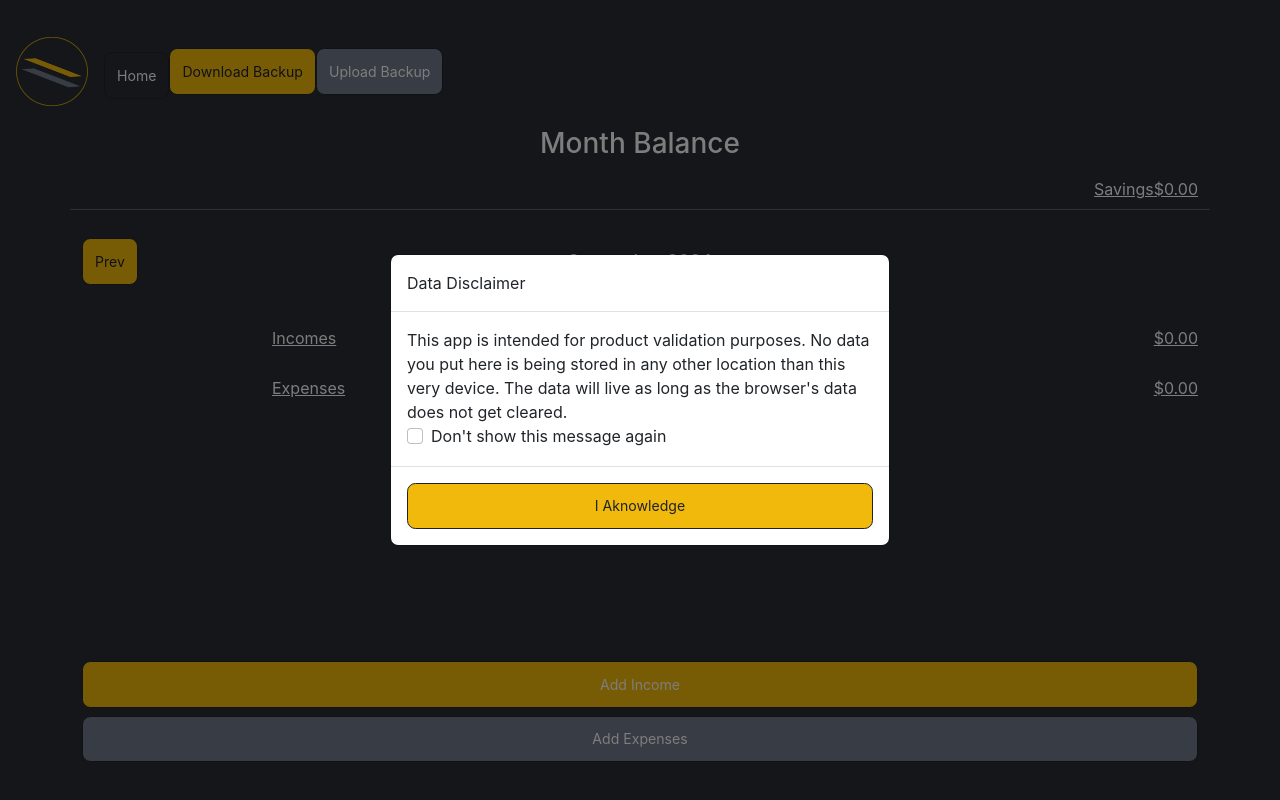
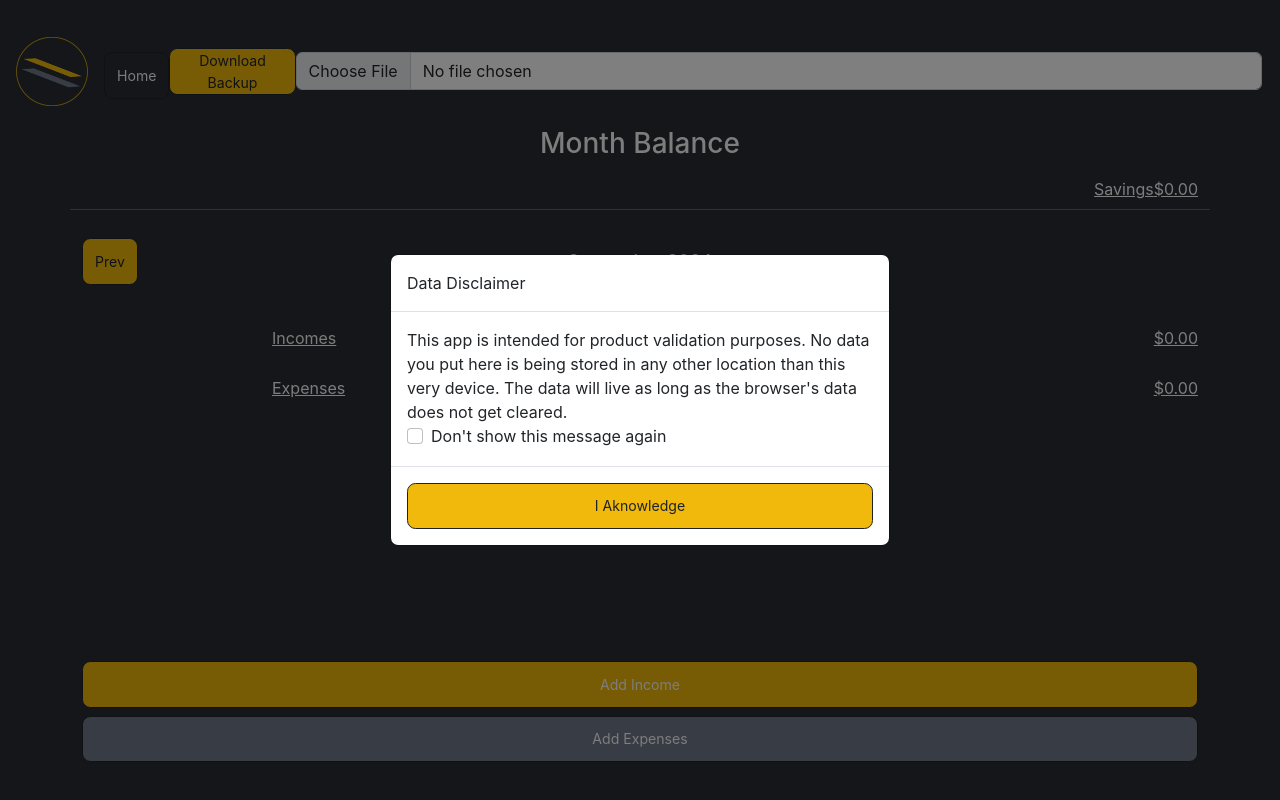
Before and after one commit to rivasvict/react-expenses-manager, a React (Create React App) app: page /dashboard in a window 1280 px wide. Built offline with nearby package versions, Linux system fonts and the light colour scheme; no server answers.

Commit message:
[77] - Upload csv with only log

```diff
--- a/src/components/common/Header.js
+++ b/src/components/common/Header.js
@@ -1,5 +1,5 @@
 import React from "react";
-import { Button, Col, Container, Navbar, Row } from "react-bootstrap";
+import { Button, Col, Container, Form, Navbar, Row } from "react-bootstrap";
 import { connect } from "react-redux";
 import logoImage from "../../images/expenses_tracker_logo.png";
 import { logOut } from "../../redux/userManager/actionCreators";
@@ -56,6 +56,18 @@ const Header = ({ /*onLogOut,*/ onGetBackupData, onUploadBackup }) => {
       console.log(error);
     }
   };
+  const handleUpload = (event) => {
+    const file = event.target.files[0];
+    if (file) {
+      const reader = new FileReader();
+      reader.addEventListener("load", (onloadEvent) => {
+        const fileContent = onloadEvent.target.result;
+        console.log(fileContent);
+      });
+      reader.readAsText(file);
+    }
+    // onUploadBackup();
+  };
   return (
     <header>
       <Navbar expand="md" variant="dark">
@@ -74,14 +86,12 @@ const Header = ({ /*onLogOut,*/ onGetBackupData, onUploadBackup }) => {
           <Button block type="submit" variant="primary" onClick={handleBackup}>
             Download Backup
           </Button>
-          <Button
+          <Form.Control
             block
-            type="submit"
+            type="file"
             variant="secondary"
-            onClick={onUploadBackup}
-          >
-            Upload Backup
-          </Button>
+            onChange={handleUpload}
+          />
         </Navbar.Collapse>
       </Navbar>
       <Container>
```
